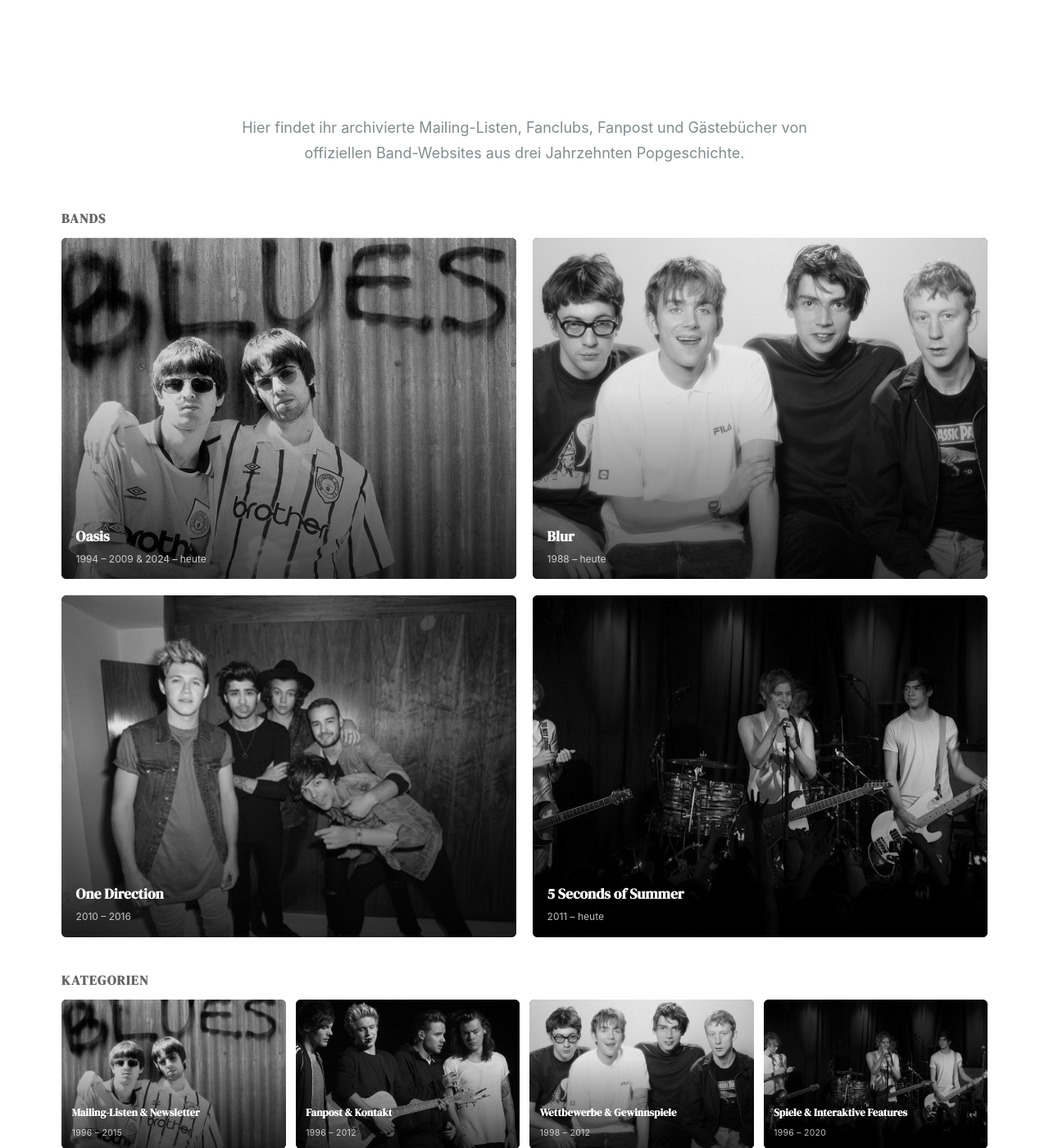
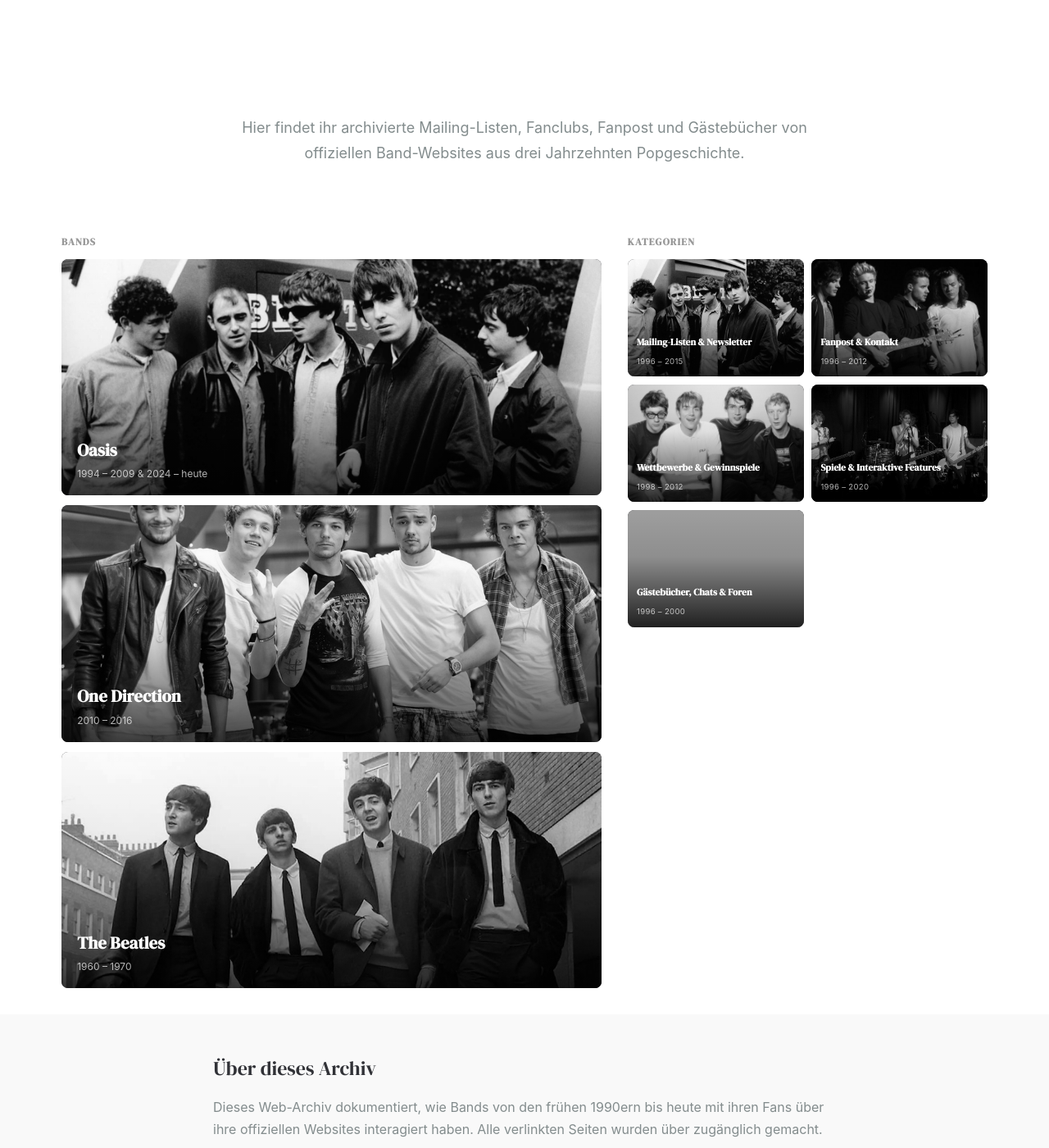
Before and after one commit to livklivk/Bands, a Jekyll site: the page built from index.html, in a window 1280 px wide and 1400 px high, scrolled down 579 px. Shown: the whole window at 82% size. Built offline with Jekyll 4.4.1, drawn with Linux system fonts in a browser that asks for light colours; grey boxes are pictures that could not be loaded.

Commit message:
Homepage: 3 Bands (Oasis, 1D, Beatles), neues Side-by-Side Layout
Co-Authored-By: Claude Sonnet 4.6 <noreply@anthropic.com>

```diff
--- a/_layouts/home.html
+++ b/_layouts/home.html
@@ -6,28 +6,6 @@ layout: compress
 
   {% include head.html %}
   <style>
-    /* === BAND-KACHELN (groß, 2x2) === */
-    .bands__grid{display:grid;grid-template-columns:1fr 1fr;gap:1rem}
-    .band-card{position:relative;display:block;border-bottom:none;border-radius:6px;overflow:hidden;aspect-ratio:4/3;background:#3c3d41;text-decoration:none}
-    .band-card__img{position:absolute;inset:0;width:100%;height:100%;object-fit:cover;display:block;transition:transform .35s ease;filter:grayscale(100%)}
-    .band-card:hover .band-card__img{transform:scale(1.04)}
-    .band-card__overlay{position:absolute;inset:0;background:linear-gradient(to top,rgba(0,0,0,.72) 0%,rgba(0,0,0,.1) 55%,transparent 100%)}
-    .band-card__label{position:absolute;bottom:0;left:0;right:0;padding:1rem 1.1rem .9rem}
-    .band-card__title{font-size:1.1rem;font-weight:700;margin:0 0 .2rem;color:#fff;line-height:1.2}
-    .band-card__zeitraum{font-size:.75rem;color:rgba(255,255,255,.75)}
-    @media(min-width:62em){.bands__grid{grid-template-columns:repeat(2,1fr);gap:1.25rem}}
-
-    /* === KATEGORIE-KACHELN (klein, alle nebeneinander) === */
-    .kategorien__grid{display:grid;grid-template-columns:repeat(2,1fr);gap:.75rem}
-    @media(min-width:40em){.kategorien__grid{grid-template-columns:repeat(4,1fr)}}
-    .kat-card{position:relative;display:block;border-bottom:none;border-radius:6px;overflow:hidden;aspect-ratio:3/2;background:#3c3d41;text-decoration:none}
-    .kat-card__img{position:absolute;inset:0;width:100%;height:100%;object-fit:cover;display:block;transition:transform .35s ease;filter:grayscale(100%)}
-    .kat-card:hover .kat-card__img{transform:scale(1.04)}
-    .kat-card__overlay{position:absolute;inset:0;background:linear-gradient(to top,rgba(0,0,0,.75) 0%,rgba(0,0,0,.1) 60%,transparent 100%)}
-    .kat-card__label{position:absolute;bottom:0;left:0;right:0;padding:.7rem .8rem .65rem}
-    .kat-card__title{font-size:.8rem;font-weight:700;margin:0 0 .15rem;color:#fff;line-height:1.2}
-    .kat-card__zeitraum{font-size:.65rem;color:rgba(255,255,255,.75)}
-
     /* === HERO === */
     .hero--collage{background-size:cover;background-position:center top;margin-top:3.75rem;position:relative;min-height:22rem;display:flex;align-items:center;justify-content:center;text-align:center}
     .hero--collage .hero__overlay{position:absolute;inset:0;background:rgba(0,0,0,0.55)}
@@ -36,12 +14,37 @@ layout: compress
     .hero--collage .hero__meta{color:rgba(255,255,255,.85);font-size:1rem;text-shadow:0 1px 4px rgba(0,0,0,.5)}
     @media(min-width:62em){.hero--collage{margin-top:0;min-height:32rem}.hero--collage .hero__title{font-size:3rem}}
 
+    /* === HAUPT-LAYOUT: Bands links, Kategorien rechts === */
+    .home-grid{display:grid;grid-template-columns:1fr;gap:1.5rem}
+    @media(min-width:56em){.home-grid{grid-template-columns:3fr 2fr;gap:2rem;align-items:start}}
+
+    /* === BAND-KACHELN (3 gestapelt) === */
+    .bands__grid{display:flex;flex-direction:column;gap:.75rem}
+    .band-card{position:relative;display:block;border-bottom:none;border-radius:8px;overflow:hidden;aspect-ratio:16/7;background:#3c3d41;text-decoration:none}
+    .band-card__img{position:absolute;inset:0;width:100%;height:100%;object-fit:cover;display:block;transition:transform .35s ease;filter:grayscale(100%)}
+    .band-card:hover .band-card__img{transform:scale(1.04)}
+    .band-card__overlay{position:absolute;inset:0;background:linear-gradient(to top,rgba(0,0,0,.75) 0%,rgba(0,0,0,.05) 50%,transparent 100%)}
+    .band-card__label{position:absolute;bottom:0;left:0;right:0;padding:1rem 1.2rem}
+    .band-card__title{font-size:1.3rem;font-weight:800;margin:0 0 .15rem;color:#fff;line-height:1.2}
+    .band-card__zeitraum{font-size:.75rem;color:rgba(255,255,255,.7)}
+
+    /* === KATEGORIE-KACHELN (rechte Spalte, gestapelt) === */
+    .kategorien__grid{display:grid;grid-template-columns:1fr 1fr;gap:.6rem}
+    .kat-card{position:relative;display:block;border-bottom:none;border-radius:8px;overflow:hidden;aspect-ratio:3/2;background:#3c3d41;text-decoration:none}
+    .kat-card__img{position:absolute;inset:0;width:100%;height:100%;object-fit:cover;display:block;transition:transform .35s ease;filter:grayscale(100%)}
+    .kat-card:hover .kat-card__img{transform:scale(1.04)}
+    .kat-card__overlay{position:absolute;inset:0;background:linear-gradient(to top,rgba(0,0,0,.8) 0%,rgba(0,0,0,.1) 60%,transparent 100%)}
+    .kat-card__label{position:absolute;bottom:0;left:0;right:0;padding:.6rem .7rem}
+    .kat-card__title{font-size:.72rem;font-weight:700;margin:0 0 .1rem;color:#fff;line-height:1.25}
+    .kat-card__zeitraum{font-size:.6rem;color:rgba(255,255,255,.7)}
+
+    /* === SECTION TITLES === */
+    .section-title{font-size:.75rem;font-weight:700;text-transform:uppercase;letter-spacing:.1em;color:#999;margin:0 0 .75rem}
+
     /* === SONSTIGES === */
     .mehr-link{display:inline-block;margin-top:1.25rem;padding:.6rem 1.2rem;border:1px solid #ccc;border-radius:4px;font-size:.875rem;color:#333;text-decoration:none;background:#f5f5f5;transition:background .2s,border-color .2s}
     .mehr-link:hover{background:#eaeaea;border-color:#aaa;color:#111}
-    .section-title{font-size:1rem;font-weight:700;text-transform:uppercase;letter-spacing:.08em;color:#666;margin:0 0 .75rem}
-    .bands-section{margin-bottom:2.5rem}
-    .kategorien-section{margin-bottom:2rem}
+    .main-section{padding:2rem 0}
   </style>
 
   <body class="site">
@@ -65,9 +68,12 @@ layout: compress
         </div>
       </section>
 
-      <!-- BANDS -->
-      <section class="bands-section">
+      <section class="main-section">
         <div class="container">
+          <div class="home-grid">
+
+            <!-- BANDS (linke Spalte) -->
+            <div>
               <h2 class="section-title">Bands</h2>
               <div class="bands__grid">
                 {% for band in page.bands %}
@@ -82,11 +88,9 @@ layout: compress
                 {% endfor %}
               </div>
             </div>
-      </section>
 
-      <!-- KATEGORIEN -->
-      <section class="kategorien-section">
-        <div class="container">
+            <!-- KATEGORIEN (rechte Spalte) -->
+            <div>
               <h2 class="section-title">Kategorien</h2>
               <div class="kategorien__grid">
                 {% for kat in page.kategorien %}
@@ -99,6 +103,9 @@ layout: compress
                   </div>
                 </a>
                 {% endfor %}
+              </div>
+            </div>
+
           </div>
         </div>
       </section>
--- a/index.html
+++ b/index.html
@@ -6,18 +6,14 @@ bands:
     url: /bands/oasis/
     bild: /assets/img/kategorien/oasis.jpg
     zeitraum: 1994 – 2009 & 2024 – heute
-  - name: Blur
-    url: /bands/blur/
-    bild: /assets/img/kategorien/blur.jpg
-    zeitraum: 1988 – heute
   - name: One Direction
     url: /bands/one-direction/
     bild: /assets/img/kategorien/one-direction-band.jpg
     zeitraum: 2010 – 2016
-  - name: 5 Seconds of Summer
-    url: /bands/5sos/
-    bild: /assets/img/kategorien/5sos.jpg
-    zeitraum: 2011 – heute
+  - name: The Beatles
+    url: /bands/beatles/
+    bild: /assets/img/kategorien/beatles-band.jpg
+    zeitraum: 1960 – 1970
 kategorien:
   - name: Mailing-Listen & Newsletter
     url: /mailing-listen/
```
Also changed, not shown: assets/img/kategorien/beatles-band.jpg (added), assets/img/kategorien/oasis.jpg, assets/img/kategorien/one-direction-band.jpg. Lines whose indentation alone changed are shown as unchanged.
